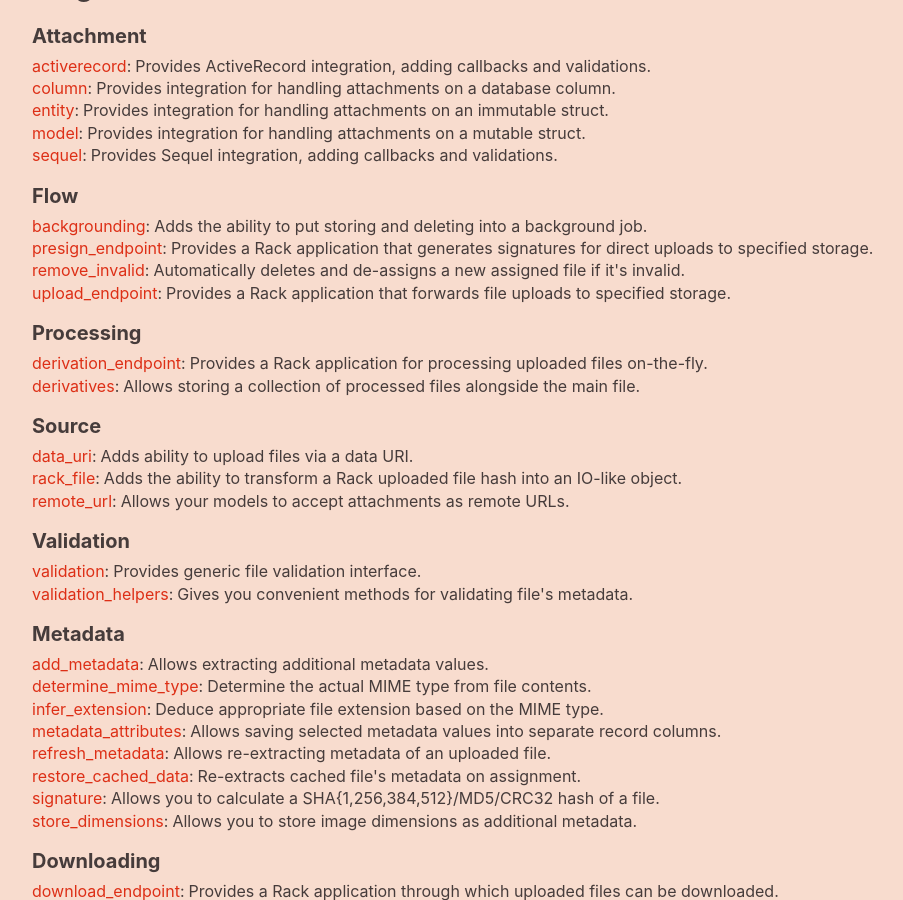
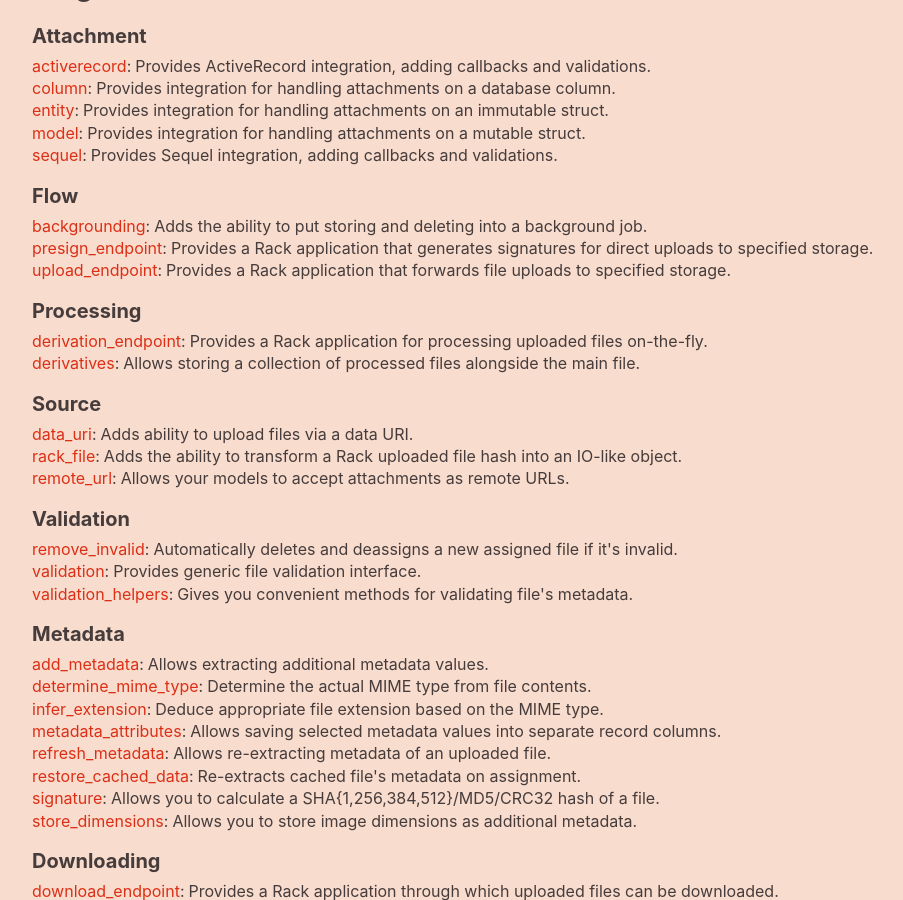
Before and after one commit to avinashcodeer/Romenics, a Jekyll site: the page built from www/index.html, in a window 1280 px wide and 900 px high, scrolled down 700 px. Shown: the whole window, without its empty margins (106-1009 px from the left). Built offline with Jekyll 4.4.1, drawn with Linux system fonts in a browser that asks for light colours; emoji names are drawn with the system emoji font; some of the changed lines change nothing that is shown.

Commit message:
Move remove_invalid plugin to "Validation" section

```diff
--- a/www/_data/plugins.yml
+++ b/www/_data/plugins.yml
@@ -23,9 +23,6 @@
     name: presign_endpoint
     description: Provides a Rack application that generates signatures for direct uploads to specified storage.
   -
-    name: remove_invalid
-    description: Automatically deletes and de-assigns a new assigned file if it's invalid.
-  -
     name: upload_endpoint
     description: Provides a Rack application that forwards file uploads to specified storage.
 
@@ -49,6 +46,9 @@
     description: Allows your models to accept attachments as remote URLs.
 
 Validation:
+  -
+    name: remove_invalid
+    description: Automatically deletes and deassigns a new assigned file if it's invalid.
   -
     name: validation
     description: Provides generic file validation interface.
```
